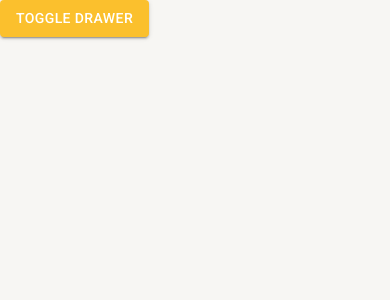
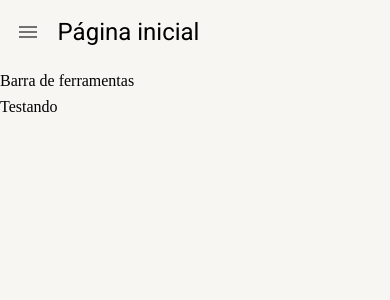
Before and after one commit to CarlosEduDev/MatUI-TSC, a React (Vite) app in the folder material-ui/: page /pagina-inicial in a window 390 px wide. Shown: the top 300 px of the page. Built offline with nearby package versions, Linux system fonts and the light colour scheme.

Commit message:
feat: melhora na responsividade

```diff
--- /dev/null
+++ b/material-ui/src/pages/dashboard/DashBoard.tsx
@@ -0,0 +1,10 @@
+import { LayoutBaseDePagina } from "../../shared/layouts"
+
+export const DashBoard = () =>{
+
+   return(
+      <LayoutBaseDePagina titulo="Página inicial" barraDeFerramentas={<>Barra de ferramentas</>}>
+         Testando
+      </LayoutBaseDePagina>
+   )
+}
--- a/material-ui/src/pages/index.ts
+++ b/material-ui/src/pages/index.ts
@@ -1 +1 @@
-export {};
+export * from './dashboard/DashBoard';
--- a/material-ui/src/routes/index.tsx
+++ b/material-ui/src/routes/index.tsx
@@ -1,11 +1,11 @@
-import { Button } from '@mui/material'
 import {Routes, Route, Navigate} from 'react-router-dom'
 import { useDrawerContext  } from '../shared/contexts/'
 import {useEffect,} from 'react'
+import { DashBoard } from '../pages'
 
 export const AppRoutes = () => {
 
-   const { toggleDrawerOpen, setDrawerOptions } = useDrawerContext()
+   const { setDrawerOptions } = useDrawerContext()
 
    useEffect(() => {
       setDrawerOptions([
@@ -29,7 +29,7 @@
 
    return(
       <Routes>
-         <Route path='/pagina-inicial' element={<Button variant='contained' color='primary' onClick={toggleDrawerOpen}>Toggle drawer</Button>}  />
+         <Route path='/pagina-inicial' element={<DashBoard/>}  />
 
          <Route path='*' element={ <Navigate to='/pagina-inicial'/> } />
       </Routes>
--- /dev/null
+++ b/material-ui/src/shared/layouts/LayoutBaseDePagina.tsx
@@ -0,0 +1,55 @@
+import { Box, Icon, IconButton, Typography, useMediaQuery, useTheme } from "@mui/material";
+import React from "react";
+import { useDrawerContext } from "../contexts";
+
+interface ILayoutBaseDePaginaProps {
+   children: React.ReactNode
+   titulo: string;
+   barraDeFerramentas: React.ReactNode;
+}
+
+export const LayoutBaseDePagina: React.FC<ILayoutBaseDePaginaProps> = ({children, titulo, barraDeFerramentas}) => {
+
+   const theme = useTheme();
+   //Telas menores
+   const smDown = useMediaQuery(theme.breakpoints.down('sm')); // MEDIA QUERY;
+   const MdDown = useMediaQuery(theme.breakpoints.down('md')); // MEDIA QUERY;
+
+
+
+
+   const { toggleDrawerOpen } = useDrawerContext()
+
+
+
+   return(
+      <Box height='100%' display='flex' flexDirection='column' gap={1}>
+
+         <Box padding={1} gap={1.2} height={theme.spacing(smDown ? 6 : MdDown ? 8 : 12 )} display='flex' alignItems='center'>
+            {smDown &&
+            (<IconButton onClick={toggleDrawerOpen}>
+               <Icon>menu</Icon>
+            </IconButton>)}
+
+            <Typography
+             variant={smDown ? 'h5' : MdDown ? 'h4' : 'h3'}
+             overflow='hidden'
+             whiteSpace='nowrap'
+             textOverflow='ellipsis'
+             >
+            {titulo}
+            </Typography>
+
+         </Box>
+
+         {barraDeFerramentas &&(
+         <Box>
+         {barraDeFerramentas}
+         </Box>)}
+
+         <Box flex={1} overflow='auto'>
+         {children}
+         </Box>
+      </Box>
+   )
+}
--- a/material-ui/src/shared/layouts/index.ts
+++ b/material-ui/src/shared/layouts/index.ts
@@ -1 +1 @@
-export {};
+export * from './LayoutBaseDePagina';
```
